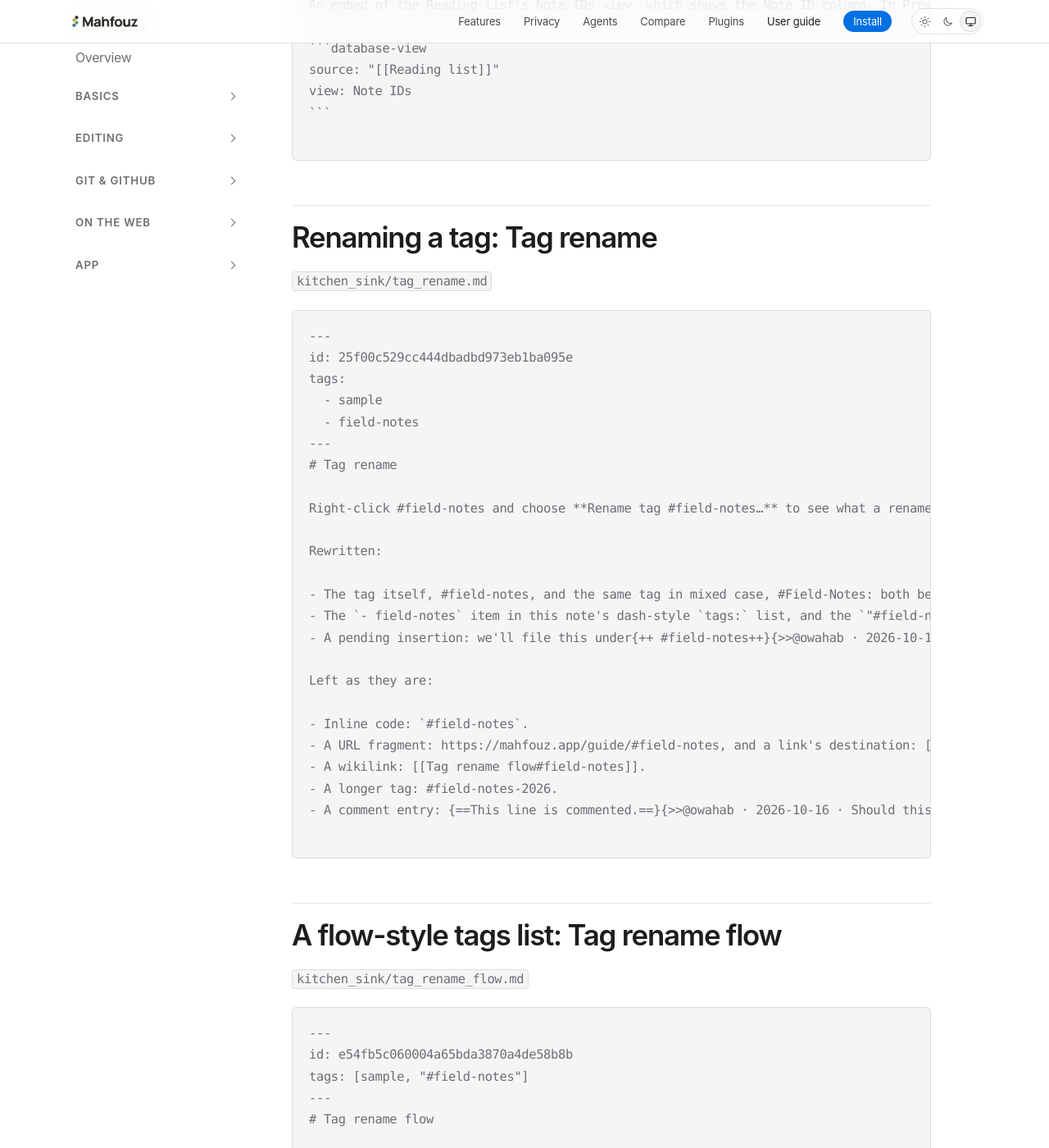
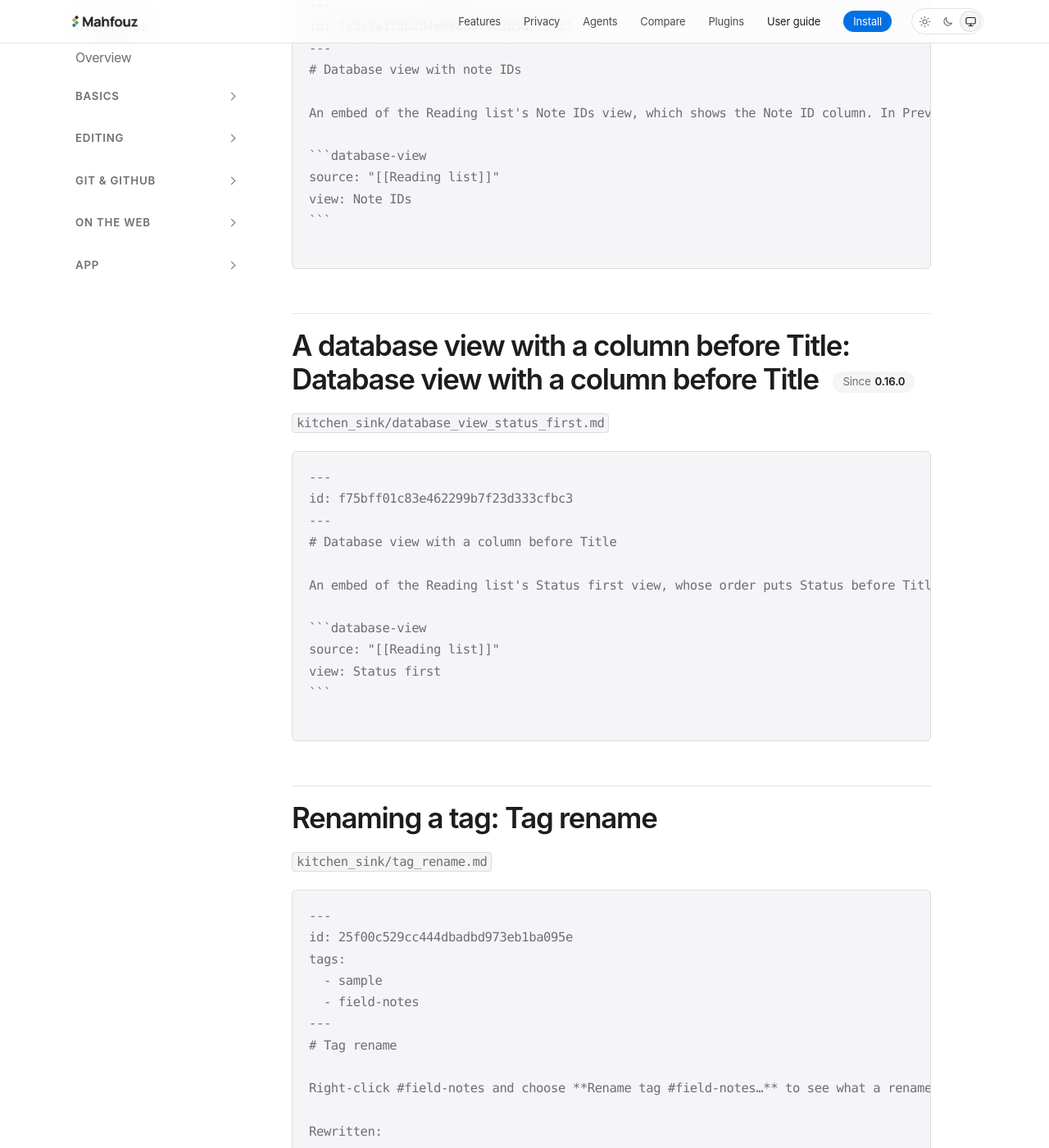
Before and after one commit to mahfouz-app/docs, a Jekyll site: the page built from guide/kitchen-sink.md, in a window 1280 px wide and 1400 px high, scrolled down 8561 px. Shown: the whole window at 82% size. Built offline with Jekyll 4.4.1, drawn with Linux system fonts in a browser that asks for light colours; some of the changed text lies outside the part shown.

Commit message:
guide(databases): fields before the title
Any column can go before Title, in tables and on cards; the first column
is the pinned one. Columns/Fields list Title at its place; Home/End;
Title's Move left/right; Tasks reorders the same way. Kitchen sink: an
embed whose view puts Status before Title.

Co-Authored-By: Claude Opus 5.5 <noreply@anthropic.com>

`````diff
--- /dev/null
+++ b/_includes/kitchen-sink/kitchen_sink/database_view_status_first.md
@@ -0,0 +1,11 @@
+---
+id: f75bff01c83e462299b7f23d333cfbc3
+---
+# Database view with a column before Title
+
+An embed of the Reading list's Status first view, whose order puts Status before Title. In Preview the embed's table shows Status as its first column, and on a published page or an export the snapshot table starts with Status too. Title's cell is still each row's header.
+
+```database-view
+source: "[[Reading list]]"
+view: Status first
+```
--- a/_includes/kitchen-sink/kitchen_sink/reading_list/reading_list.md
+++ b/_includes/kitchen-sink/kitchen_sink/reading_list/reading_list.md
@@ -16,5 +16,10 @@ views:
     name: Note IDs
     order:
       - title
-      - id
+      - id  - type: table
+    name: Status first
+    order:
+      - status
+      - title
+      - author
 ```
--- a/guide/kitchen-sink.md
+++ b/guide/kitchen-sink.md
@@ -51,6 +51,14 @@ Below is each note's source.
 
 ````markdown
 {% include kitchen-sink/kitchen_sink/database_view_note_ids.md %}
+````
+
+## A database view with a column before Title: Database view with a column before Title {% include since.html v="0.16.0" %}
+
+`kitchen_sink/database_view_status_first.md`
+
+````markdown
+{% include kitchen-sink/kitchen_sink/database_view_status_first.md %}
 ````
 
 ## Renaming a tag: Tag rename
`````
Also changed, not shown: guide/databases.md (+26 -8 lines), guide/tasks.md (+5 -1 lines).
